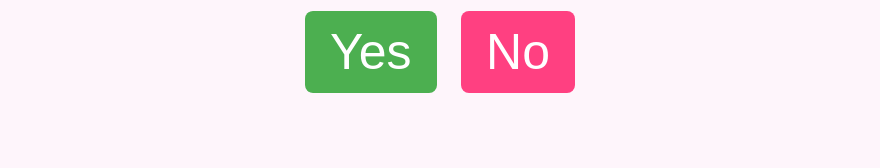
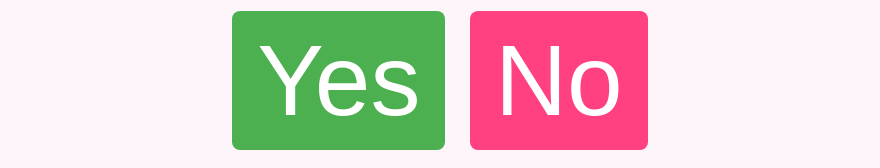
Before and after one commit to Adisak01/Aniversery, a plain HTML site: page index.html in a window 1280 px wide. Shown: the part 793-961 px from the top of the page, without its empty margins (200-1080 px from the left). Before the commit the page ends 904 px from the top, so only its background shows below. Drawn offline with nearby package versions, Linux system fonts and the light colour scheme.

Commit message:
Update index.html

```diff
--- a/index.html
+++ b/index.html
@@ -20,7 +20,7 @@
 
   button {
     padding: 12px 25px;
-    font-size: 50px;
+    font-size: 100px;
     margin: 10px;
     cursor: pointer;
     border: none;
```
